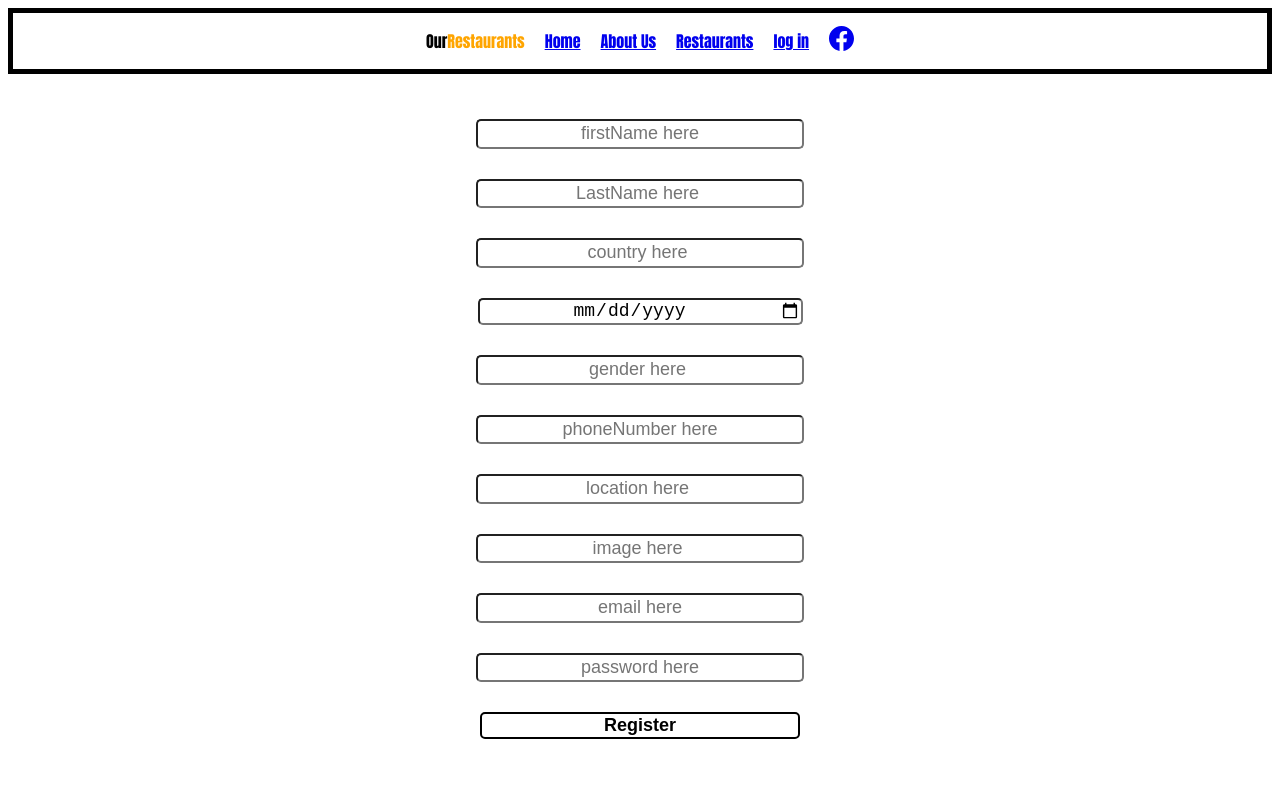
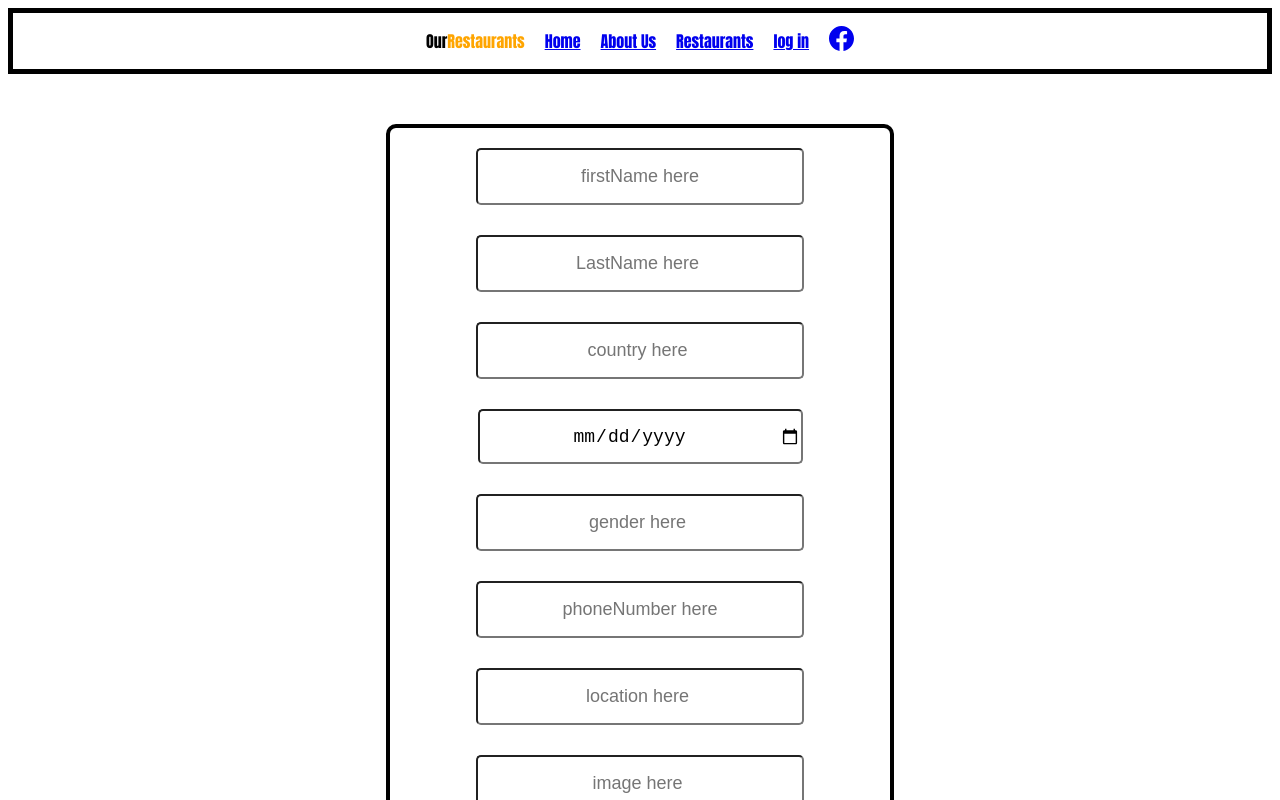
Before and after one commit to Hackers-Team4/MERAKI_Academy_Project_4, a React (Create React App) app in the folder frontend/: page /singUp in a window 1280 px wide. Shown: the top 800 px of the page. Built offline with nearby package versions, Linux system fonts and the light colour scheme.

Commit message:
finished working on signUp && login

```diff
--- a/frontend/src/components/signIn/login.js
+++ b/frontend/src/components/signIn/login.js
@@ -2,7 +2,7 @@ import axios from 'axios';
 import React , {useState} from 'react';
 import { useHistory } from "react-router-dom";
 import { Link } from 'react-router-dom';
-
+import "./signUp.css"
 
 
 const Login =(props)=>{
@@ -27,16 +27,17 @@ const Login =(props)=>{
 
   return (
     <>
-    <div className ="input">
+    <div className ="allInput_login">
 
-      <input type ="text" placeholder ="email here" onChange={(e)=>{
+      <input className="inputs" type ="text" placeholder ="email here" onChange={(e)=>{
         setemail(e.target.value)
       }}/>
-      <input type ="password" placeholder ="password here" onChange={(e)=>{
+      <input className="inputs" type ="password" placeholder ="password here" onChange={(e)=>{
         setpassword(e.target.value)
       }}/>
-      <din className="singUp"><p>Do not have an account<span><Link to="/singUp"> sign up</Link></span></p> </din>
-      <button onClick={cheakLogin}>Login</button>
+      <button className="btn" onClick={cheakLogin}>Login</button>
+      <din  className="singUp"><p>Do not have an account ?<span><Link to="/singUp"> sign up</Link></span></p> </din>
+
     </div>
 
     <div className="errorlogin">{loginError ? <p className="loginerr">{loginError}</p> : ""}</div>
--- a/frontend/src/components/signIn/signUp.css
+++ b/frontend/src/components/signIn/signUp.css
@@ -1,52 +1,67 @@
-.allInput{
+.allInput {
   z-index: 1;
-  margin-top:45px;
-
-  width: 100%;
-  height: 650px;
-  background-color: white;
+  margin-top: 45px 0 auto;
+  width: 500px;
+  height: 950px;
   display: flex;
   flex-direction: column;
   justify-content: center;
   align-items: center;
   text-align: center;
-
+  background-color: white;
+  margin: 50px auto;
+  border: 4px solid black;
+  border-radius: 10px;
+}
+.allInput_login{
+    z-index: 1;
+    margin-top: 45px 0 auto;
+    width: 500px;
+    height: 500px;
+    display: flex;
+    flex-direction: column;
+    justify-content: center;
+    align-items: center;
+    text-align: center;
+    background-color: white;
+    margin: 50px auto;
+    border: 4px solid black;
+    border-radius: 10px;
 
 }
 
-
-.inputs{
+.inputs {
   width: 320px;
   height: 55px;
   margin-bottom: 30px;
+  margin: 20px 0 10px;
 
-    background-color:rgba(255,255,255,0.2);
-    color:black;
-    font-size:18px;
+  background-color: rgba(255, 255, 255, 0.2);
+  color: black;
+  font-size: 18px;
   text-align: center;
-    border-radius:5px;
+  border-radius: 5px;
   transition: 0.2s;
 }
-.inputs:hover{
-    border-left:  solid 8px rgb(19, 19, 194);
-  border-right:  solid 8px rgb(19, 19, 194);
-  box-shadow: 0px 0px 20px  rgb(19, 19, 194);
+.inputs:hover {
+  border-left: solid 8px rgb(19, 19, 194);
+  border-right: solid 8px rgb(19, 19, 194);
+  box-shadow: 0px 0px 20px rgb(19, 19, 194);
 }
-.btn{
-
-
-    margin-bottom: 30px;width: 320px;
+.btn {
+  margin-bottom: 30px;
+  width: 328px;
   height: 55px;
-    background-color:white;
-    border:2px solid black;
+  background-color: white;
+  border: 2px solid black;
   border-radius: 5px;
   font-size: 18px;
   font-weight: bold;
   cursor: pointer;
   transition: 0.2s;
 }
-.btn:hover{
-    border-left:  solid 8px black;
-  border-right:  solid 8px rgb(15, 15, 15);
-  box-shadow: 0px 0px 20px  rgb(17, 17, 16);
+.btn:hover {
+  border-left: solid 8px black;
+  border-right: solid 8px rgb(15, 15, 15);
+  box-shadow: 0px 0px 20px rgb(17, 17, 16);
 }
--- a/frontend/src/components/signIn/signUp.js
+++ b/frontend/src/components/signIn/signUp.js
@@ -1,6 +1,7 @@
 
 import React , {useState} from 'react';
 import axios from 'axios';
+import { Link } from 'react-router-dom';
 import "./signUp.css"
 /* register */
 
@@ -79,6 +80,7 @@ const Register = ()=>{
             setpassword(e.target.value)
           }}/>
           <button className="btn" onClick={cheakRegiste}>Register</button>
+          {/*<div><p>You already have an account ?<span><Link to="/login"> log in</Link></span></p></div>*/}
           {stata?<div className="trueRegiste">The user has been created successfully</div> :""}
           {stata1?<div className="falseRegiste">Error happened while register, please try again</div> :""}
 
--- /dev/null
+++ b/frontend/src/contexts/login.css
@@ -0,0 +1,50 @@
+.allInput {
+    z-index: 1;
+    margin-top: 45px 0 auto;
+    width: 500px;
+    height: 850px;
+    display: flex;
+    flex-direction: column;
+    justify-content: center;
+    align-items: center;
+    text-align: center;
+    background-color: white;
+    margin: 50px auto;
+    border: 4px solid black;
+    border-radius: 10px;
+  }
+
+  .inputs {
+    width: 320px;
+    height: 55px;
+    margin-bottom: 30px;
+
+    background-color: rgba(255, 255, 255, 0.2);
+    color: black;
+    font-size: 18px;
+    text-align: center;
+    border-radius: 5px;
+    transition: 0.2s;
+  }
+  .inputs:hover {
+    border-left: solid 8px rgb(19, 19, 194);
+    border-right: solid 8px rgb(19, 19, 194);
+    box-shadow: 0px 0px 20px rgb(19, 19, 194);
+  }
+  .btn {
+    margin-bottom: 30px;
+    width: 320px;
+    height: 55px;
+    background-color: white;
+    border: 2px solid black;
+    border-radius: 5px;
+    font-size: 18px;
+    font-weight: bold;
+    cursor: pointer;
+    transition: 0.2s;
+  }
+  .btn:hover {
+    border-left: solid 8px black;
+    border-right: solid 8px rgb(15, 15, 15);
+    box-shadow: 0px 0px 20px rgb(17, 17, 16);
+  }
```
Lines whose indentation alone changed are shown as unchanged.
